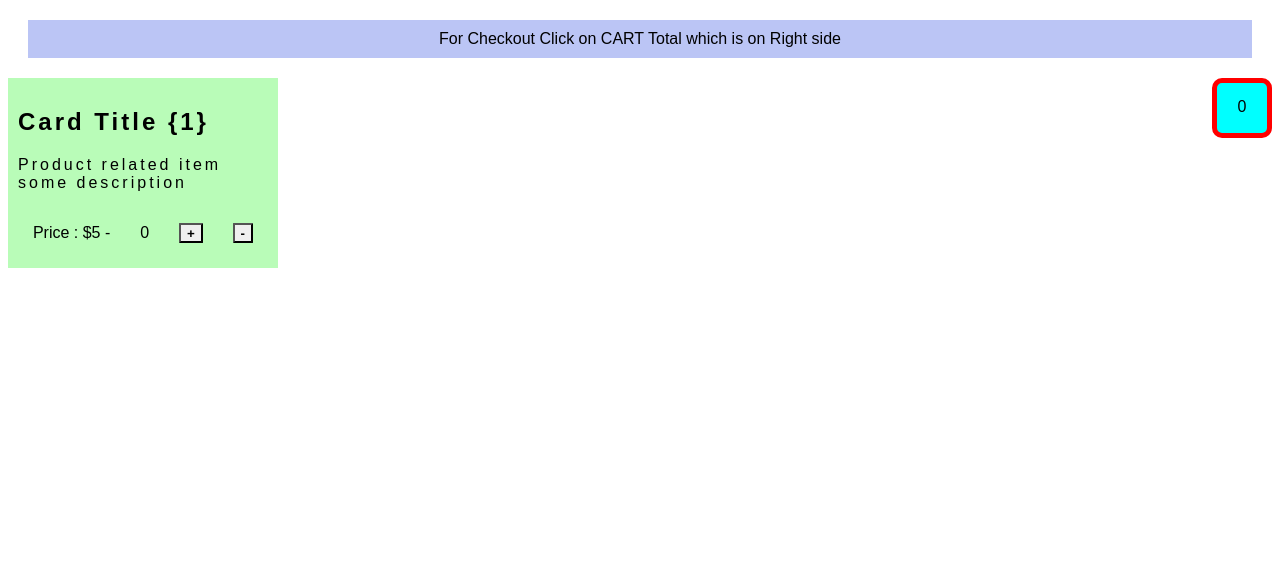
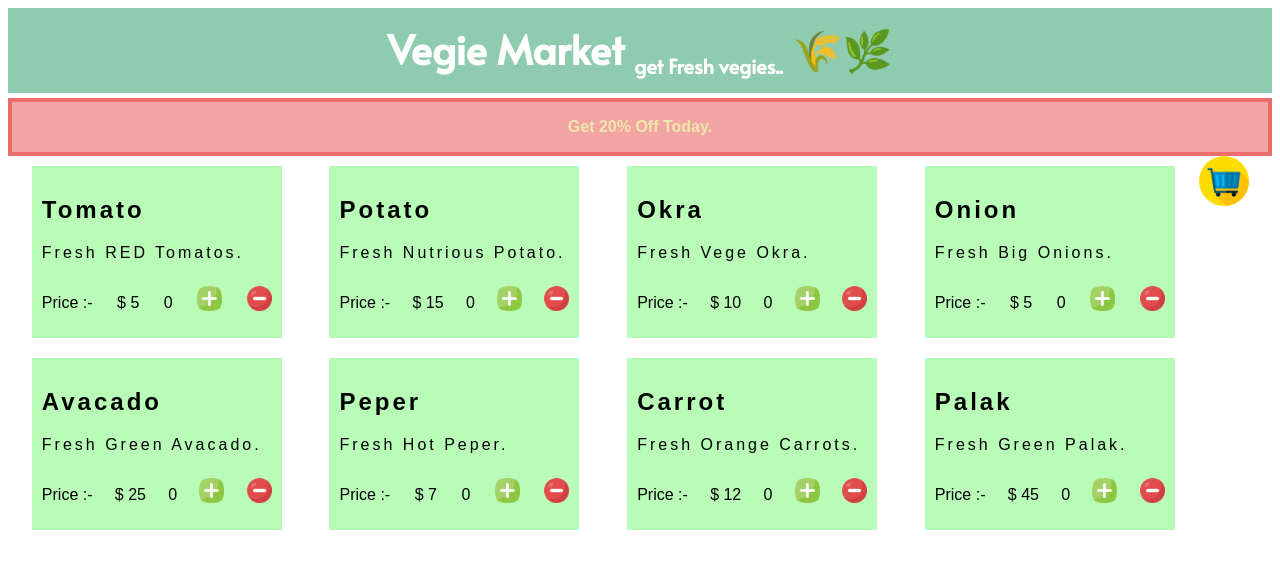
Before and after one commit to pavandeore/cart, a plain HTML site: page index.html in a window 1280 px wide. Drawn offline with Linux system fonts and the light colour scheme.

Commit message:
files updated

```diff
--- /dev/null
+++ b/data.js
@@ -0,0 +1,38 @@
+const data = [{
+    "title" : "Tomato",
+    "description" : "Fresh RED Tomatos.",
+    "price" : "5"
+},
+{
+    "title" : "Potato",
+    "description" : "Fresh Nutrious Potato.",
+    "price" : "15"
+},{
+    "title" : "Okra",
+    "description" : "Fresh Vege Okra.",
+    "price" : "10"
+},{
+    "title" : "Onion",
+    "description" : "Fresh Big Onions.",
+    "price" : "5"
+},{
+    "title" : "Avacado",
+    "description" : "Fresh Green Avacado.",
+    "price" : "25"
+},
+{
+    "title" : "Peper",
+    "description" : "Fresh Hot Peper.",
+    "price" : "7"
+},{
+    "title" : "Carrot",
+    "description" : "Fresh Orange Carrots.",
+    "price" : "12"
+},{
+    "title" : "Palak",
+    "description" : "Fresh Green Palak.",
+    "price" : "45"
+}
+]
+
+export { data };
--- a/index.html
+++ b/index.html
@@ -7,23 +7,24 @@
   <title>Cart</title>
 </head>
 <body>
-  <div id="note">
-    For Checkout Click on CART Total which is on Right side
+  <nav>
+    <h1>Vegie Market <sub> get Fresh vegies..</sub> &#127806;&#127807;</h1>
+  </nav>
+    <div id="smart">
+      <p>Get 20% Off Today.</p>
     </div>
+  <div id="main">
     <div id="cart">
-    <div id="logo">0</div>
+      <div id="logo"></div><img id ="cart-img" src="assets/shopping-cart.png"/>
     </div>
     <div id="card">
-    <h2>Card Title {1}</h2>
-    <p>Product related item some description</p>
-    <div>
-      <p>Price : $5 -</p>
-      <span id="quan">0</span><button id="btn1">+</button><button id="btn2">-</button>
+
     </div>
-  </div>
+
     <ul id="checkDivMain">
 
     </ul>
-  <script src="script.js"></script>
+  </div>
+  <script src="script.js" type="module" defer></script>
 </body>
 </html>
--- a/script.js
+++ b/script.js
@@ -1,15 +1,46 @@
-let note = document.querySelector("#note");
+import { data }  from "./data.js";
 
+let smart = document.querySelector("#smart");
 let cart = document.querySelector("#logo");
+// let plus = document.querySelector("#btn1");
+// let minus = document.querySelector("#btn2");
+// let quanDiv = document.querySelector("#quan");
+let checkDivMain = document.querySelector("#checkDivMain");
+let card = document.querySelector("#card");
+let checkDiv = document.createElement('li');
+let item_title = document.querySelector("#item-title");
+let item_desc = document.querySelector("#item-description");
+let item_price = document.querySelector("#priceDiv");
+let price = 1;
+let quan = 0;
+
+
+
+
+data.forEach((e)=>{
+
+  let li = document.createElement('li');
+
+      li.innerHTML = `
+      <h2 id="item-title">${e.title}</h2>
+      <p id="item-description">${e.description}</p>
+      <div>
+        <p>Price :- </p>
+        <div id="priceDiv">$ ${e.price}</div>
+        <span id="quan">0</span>
+        <div id="btn1"><img src="assets/plus.png"/></div>
+        <div id="btn2"><img src="assets/minus.png"/></div>
+      </div>
+      `;
+      card.appendChild(li);
+})
+
 let plus = document.querySelector("#btn1");
 let minus = document.querySelector("#btn2");
 let quanDiv = document.querySelector("#quan");
-let checkDivMain = document.querySelector("#checkDivMain");
-let checkDiv = document.createElement('li');
-let price = 5;
-let quan = 0;
 
-function cartHandle(){
+function cartHandle(e){
+
   quanDiv.innerHTML = quan;
   cart.innerHTML = `${quan*price}`;
   checkDiv.setAttribute('class','list-style');
@@ -23,20 +54,18 @@ function cartHandle(){
   })
 }
 
-function plusHandle(){
+function plusHandle(e){
   quan++;
-  cartHandle()
+  cartHandle(e);
+
 }
 
-function minusHandle(){
+function minusHandle(e){
   if(quan<=0) return alert('Not alllowed');
   quan--;
-  cartHandle()
+  cartHandle(e);
+
 }
 
 plus.addEventListener("click",plusHandle);
 minus.addEventListener("click",minusHandle);
-
-setTimeout(()=>{
-document.body.removeChild(note);
-},10000)
--- a/style.css
+++ b/style.css
@@ -1,5 +1,32 @@
+@import url('https://fonts.googleapis.com/css2?family=Alata&display=swap');
+
 :root{
   font-family: arial;
+  margin: 0;
+  padding: 0;
+}
+nav > h1{
+  font-family: 'Alata', sans-serif;
+  font-size: 40px;
+  text-align: center;
+  background: rgba(52, 161, 109, 0.55);
+  padding: 13px;
+  margin: 0;
+  color: #fff;
+}
+nav > h1 > sub{
+  font-size: 20px;
+}
+#smart{
+  margin-top: 5px;
+  background: rgb(235, 104, 104,0.6);
+  border: 4px solid rgb(235, 104, 104,0.9);
+  text-align: center;
+  color: palegoldenrod;
+  font-weight: 800;
+}
+#main{
+  width: 98%;
 }
 a{
 text-decoration: none;
@@ -9,47 +36,75 @@ color: black;
   text-align: center;
   margin: 20px;
   padding: 10px;
-  background: rgba(32,65,221,0.3);
+  background: rgba(32,65,221,0.1);
+  border: 3px solid rgba(32,65,221,0.2);
 }
 #cart > #logo{
   height: 50px;
   width: 50px;
-  background: cyan;
+  right: 0;
+  position: absolute;
+  cursor: pointer;
+  margin-left: 25px;
+  font-weight: 800;
+}
+#cart-img{
+  height: 50px;
+  width: 50px;
   float: right;
-  border: 5px solid red;
-  border-radius: 10px;
-  text-align: center;
-  line-height: 3;
   cursor: pointer;
+  margin-right: -2px;
 }
-#card{
+#card {
+  display: flex;
+  justify-content: space-between;
+  flex-wrap: wrap;
+}
+#card > li{
   background: rgba(23,243,21,0.3);
   padding: 10px;
-    width: 250px;
+  width: 230px;
+  list-style: none;
+  margin: 10px auto;
 }
-#card > h2{
+#card > li > h2{
   letter-spacing: 3px;
 }
-#card > p{
+#card > li > p{
   letter-spacing: 3px;
 }
-#card > div{
+#card > li > div{
   display: flex;
   align-items: center;
-  justify-content: space-around;
-
+  justify-content: space-between;
 }
 #btn1, #btn2{
-  height: 20px;
-  align-self: center;
+  align-self: flex-end;
+  padding-top: 8px;
   border-radius : 1px;
   outline: none;
   font-weight: 700;
   cursor: pointer;
+  justify-self: center;
+  align-self: flex-start;
+}
+#btn1> img{
+  height: 25px;
+  width: 25px;
+}
+#btn2> img{
+  height: 25px;
+  width: 25px;
+}
+#checkDiv{
+  position: relative;
+  top: 50%;
+  left: 50%;
+  transform: translateY(-50%);
 }
 #checkDiv > li{
-width: 300px;
 display: flex;
+width: 220px;
 justify-content: space-between;
 align-items: center;
 background: #252525;
```
Also changed, not shown: assets/minus.png (added), assets/plus.png (added), assets/shopping-cart.png (added). Lines whose indentation alone changed are shown as unchanged.
